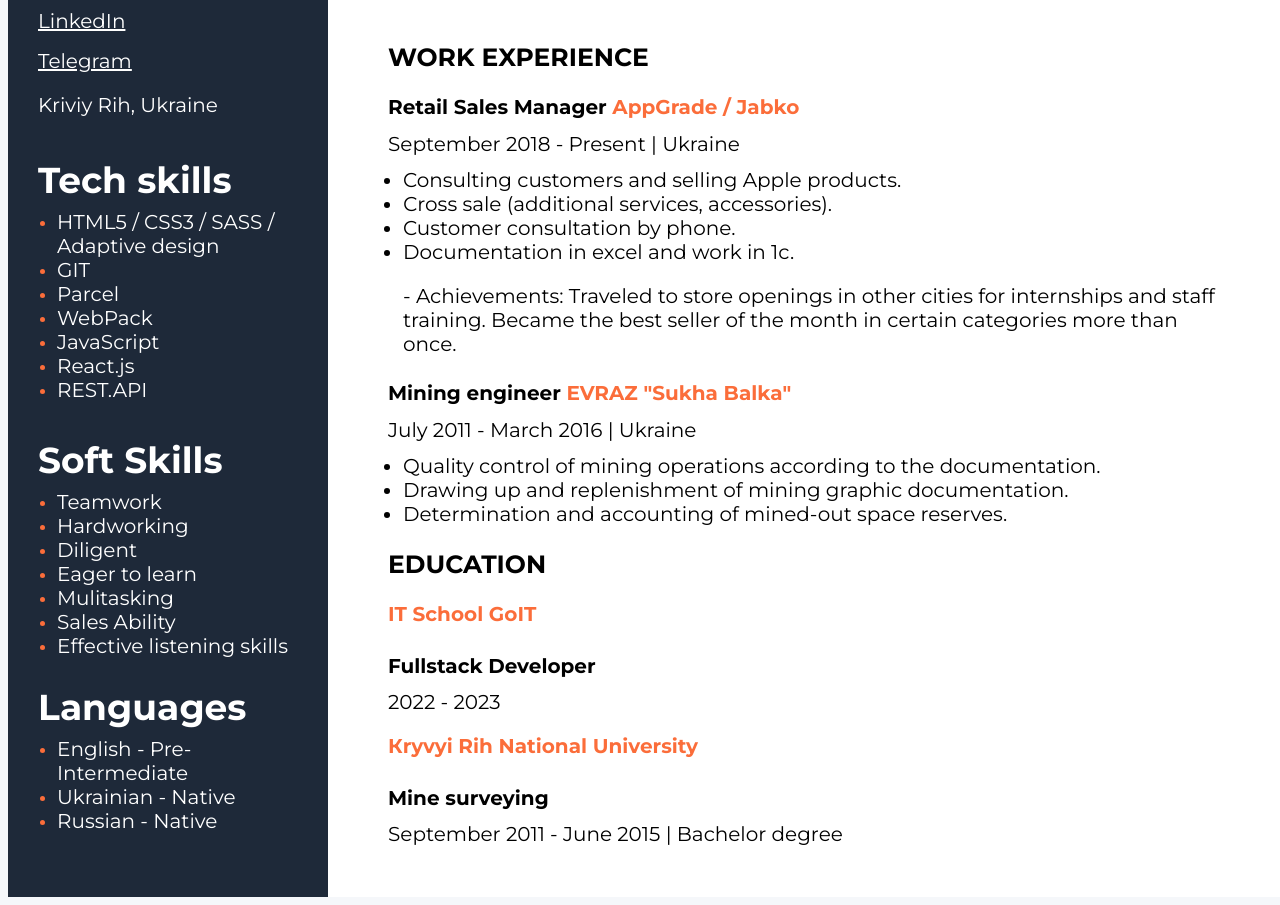
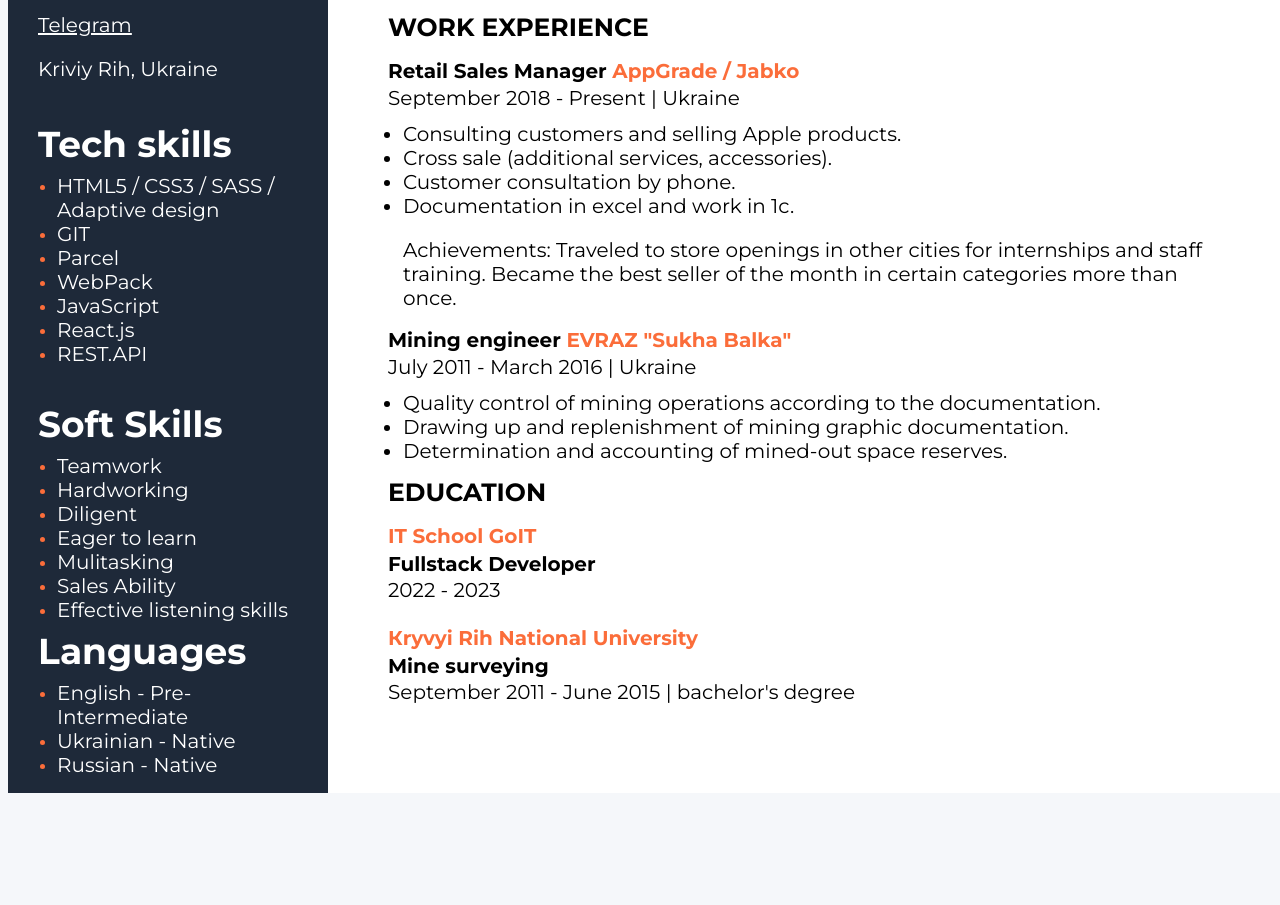
Before and after one commit to VitaliyLenin/Resume, a plain HTML site: page index.html in a window 1280 px wide. Shown: the part 613-1518 px from the top of the page. After the commit the page ends 1414 px from the top, so only its background shows below. Drawn offline with nearby package versions, Linux system fonts and the light colour scheme.

Commit message:
Style update

```diff
--- a/index.html
+++ b/index.html
@@ -146,7 +146,7 @@
                 Documentation in excel and work in 1c.
               </li>
               <p class="work-list-item">
-                - Achievements: Traveled to store openings in other cities for
+                Achievements: Traveled to store openings in other cities for
                 internships and staff training. Became the best seller of the
                 month in certain categories more than once.
               </p>
@@ -198,18 +198,18 @@
             </ul>
           </div> -->
           <!--Educations-->
-          <div class="educations">
+          <div class="educations_firts">
             <h3 class="title">EDUCATION</h3>
             <h4 class="university">IT School GoIT</h4>
             <h5 class="management">Fullstack Developer</h5>
             <p class="period">2022 - 2023</p>
           </div>
 
-          <div class="educations">
+          <div class="educations_second">
             <h4 class="university">Кryvyi Rih National University</h4>
             <h5 class="management">Mine surveying</h5>
             <p class="period">
-              September 2011 - June 2015 <span class="line">|</span> Bachelor
+              September 2011 - June 2015 <span class="line">|</span> bachelor's
               degree
             </p>
           </div>
--- a/styles/styles.css
+++ b/styles/styles.css
@@ -1,6 +1,16 @@
 body {
   font-family: "Montserrat", sans-serif;
   background-color: #f5f7fa;
+}
+
+h1,
+h2,
+h3,
+h4,
+h5,
+h6 {
+  padding: 0;
+  margin: 0;
 }
 
 /* main styles */
@@ -70,7 +80,7 @@ body {
   font-size: 25px;
   line-height: 27px;
   color: #000000;
-  margin-bottom: 10px;
+  margin-bottom: 20px;
 }
 
 .project-list {
@@ -119,6 +129,10 @@ body {
 
 /* education styles */
 
+.educations_firts {
+  margin-bottom: 30px;
+}
+
 .work-position {
   font-style: normal;
   font-weight: 700;
@@ -142,7 +156,7 @@ body {
   font-size: 20px;
   line-height: 15px;
   color: #000000;
-  margin-bottom: 10px;
+  margin: 0;
 }
 
 .line {
@@ -168,6 +182,8 @@ body {
 }
 
 .educations {
+  display: flex;
+  flex-direction: column;
 }
 
 .university {
```
